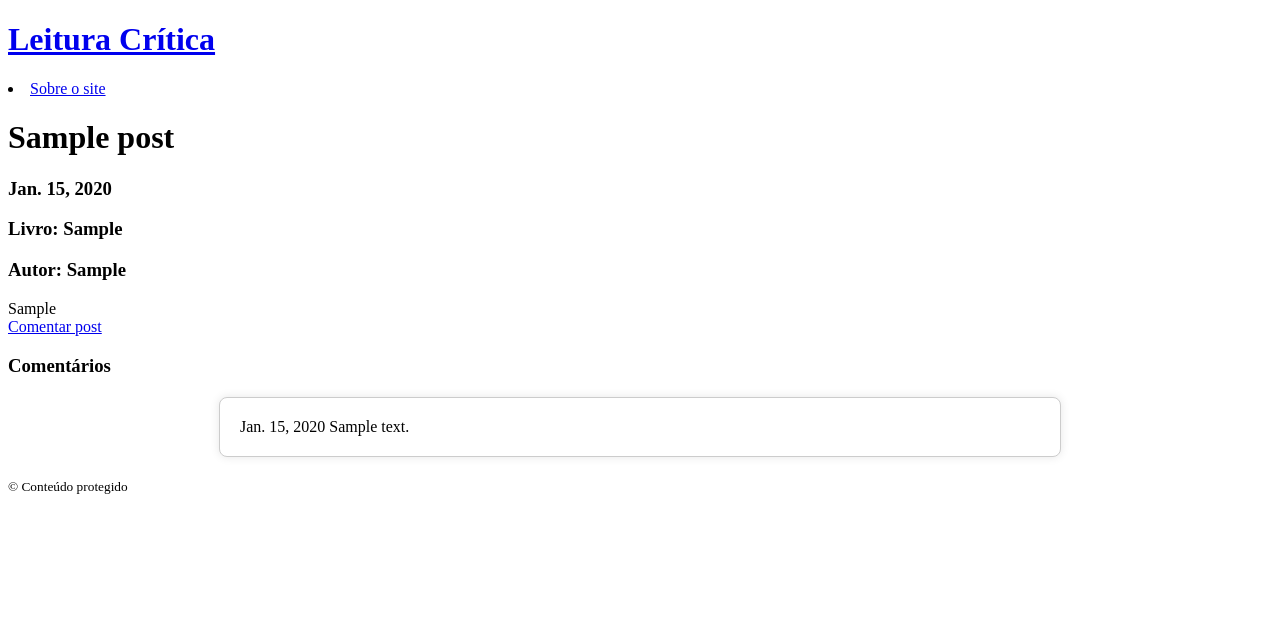
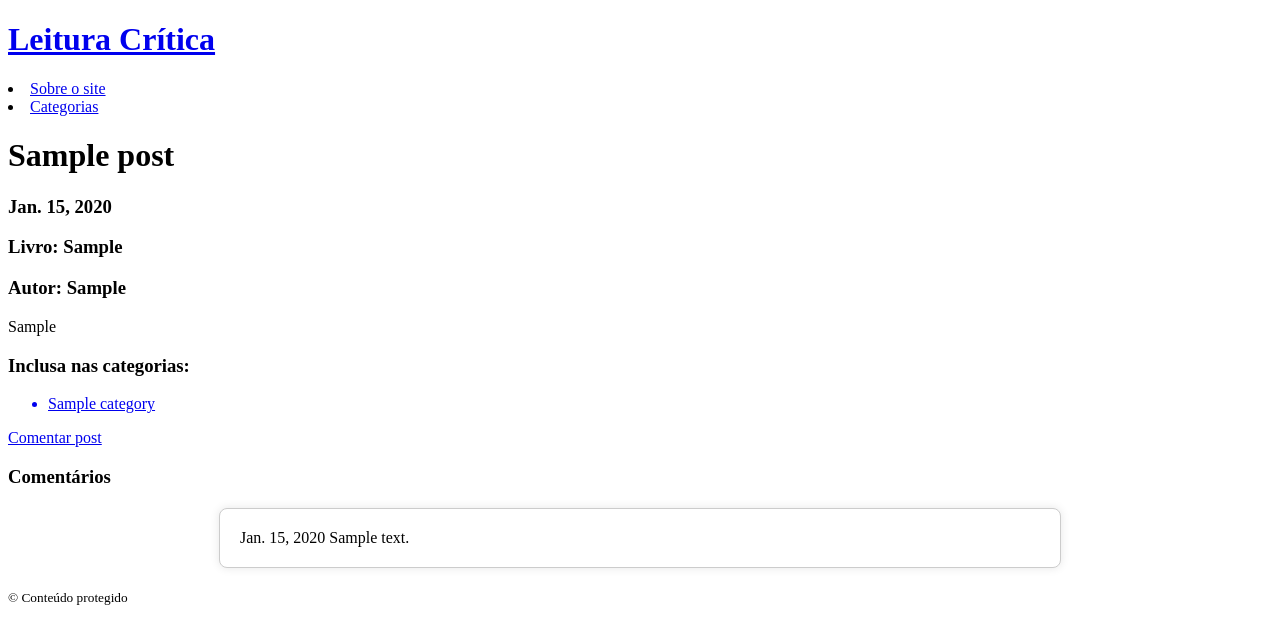
Before and after one commit to lucasdonaire/blog, a Django app: page /post/1/ in a window 1280 px wide. Shown: the top 644 px of the page. Run offline with Django 4.2, Linux system fonts and the light colour scheme; tables that the repository leaves empty hold one stand-in row (values such as "Sample post").

Commit message:
categorys implementadas

```diff
--- a/pages/admin.py
+++ b/pages/admin.py
@@ -2,7 +2,8 @@ from django.contrib import admin
 
 # Register your models here.
 
-from .models import Post, Comment
+from .models import Post, Comment, Category
 
 admin.site.register(Post)
 admin.site.register(Comment)
+admin.site.register(Category)
--- a/pages/models.py
+++ b/pages/models.py
@@ -19,3 +19,11 @@ class Comment(models.Model):
 
     def __str__(self):
         return self.titulo
+
+class Category(models.Model):
+    name = models.CharField(max_length=255)
+    description = models.CharField(max_length=255)
+    posts = models.ManyToManyField(Post)
+
+    def __str__(self):
+        return f'{self.name} - {self.description}'
--- a/pages/templates/base.html
+++ b/pages/templates/base.html
@@ -16,6 +16,7 @@
         <h1> <a href="{% url 'pages:index' %}"> Leitura Crítica </a> </h1>
         <nav>
             <li><a href="{% url 'pages:about' %}">Sobre o site</a></li>
+            <li><a href="{% url 'pages:categorys' %}">Categorias</a></li>
         </nav>
     </header>
     <main>
--- a/pages/templates/pages/post.html
+++ b/pages/templates/pages/post.html
@@ -10,6 +10,18 @@
     <h3>Livro: {{ post.livro }}</h3>
     <h3>Autor: {{ post.autor_livro }}</h3>
     {{ post.conteudo | safe }}
+    <div>
+      {% if post.category_set.all %}
+        <h3>Inclusa nas categorias: </h3>
+        <ul>
+        {% for category in post.category_set.all %}
+          <a href="{% url 'pages:detail-category' category.id %}">
+            <li>{{ category.name }}</li>
+          </a>
+        {% endfor %}
+        </ul>
+    {% endif %}
+    </div>
     <div>
         <a href="{% url 'pages:createComment' post.id %}"> Comentar post</a>
     </div>
@@ -25,6 +37,8 @@
     </div>
     {% endfor %}
     {% endif %}
+
+
 </body>
 </html>
 {% endblock content %}
--- a/pages/urls.py
+++ b/pages/urls.py
@@ -12,4 +12,7 @@ urlpatterns = [
     path('post/<int:post_id>/comment/', views.create_comment, name='createComment'),
     path('post/update/<int:post_id>/', views.update_post.as_view(), name='updatePost'),
     path('post/delete/<int:post_id>/', views.delete_post.as_view(), name='deletePost'),
+    path('categorys/', views.categoryListView.as_view(), name='categorys'),
+    path('categorys/<int:pk>/', views.categoryDetailView.as_view(), name='detail-category'),
+    path('categorys/create', views.categoryCreateView.as_view(), name='create-category'),
 ]
--- a/pages/views.py
+++ b/pages/views.py
@@ -1,7 +1,7 @@
-from .models import Post, Comment
+from .models import Post, Comment, Category
 from django.shortcuts import render, get_object_or_404
 from django.http import HttpResponseRedirect
-from django.urls import reverse
+from django.urls import reverse, reverse_lazy
 from django.views import generic
 from datetime import datetime
 from django import forms
@@ -75,3 +75,17 @@ def create_comment(request, post_id):
                 reverse('pages:detail', args=(post.id,)))
     form = create_comment_form(request.POST)
     return render(request, 'pages/create_comment.html', {'form':form,'post':post})
+
+class categoryListView(generic.ListView):
+    model = Category
+    template_name = 'pages/categorys.html'
+
+class categoryDetailView(generic.DetailView):
+    model = Category
+    template_name = 'pages/detail_category.html'
+
+class categoryCreateView(generic.CreateView):
+    model = Category
+    template_name = 'pages/create_category.html'
+    fields = ['name', 'description', 'posts']
+    success_url = reverse_lazy('pages:categorys')
```
Also changed, not shown: pages/templates/pages/categorys.html (added, +25 -0 lines), pages/templates/pages/create_category.html (added, +15 -0 lines), pages/templates/pages/detail_category.html (added, +21 -0 lines), pages/migrations/0003_alter_comment_data_alter_post_data_category.py (added). Lines whose indentation alone changed are shown as unchanged.
